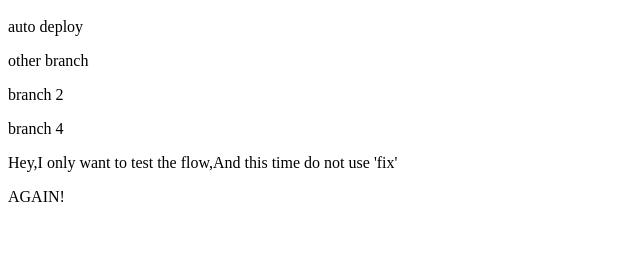
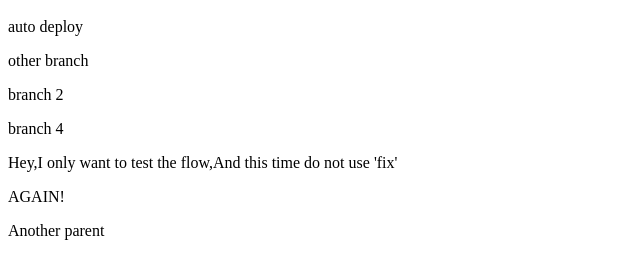
Before and after one commit to opsttan/my-site-github, a plain HTML site: page index.html in a window 1280 px wide. Shown: the part 48-326 px from the top of the page, without its empty margins (0-640 px from the left). Drawn offline with Linux system fonts and the light colour scheme.

Commit message:
fix #4 test

```diff
--- a/index.html
+++ b/index.html
@@ -7,5 +7,6 @@
 <p>branch 4</p>
 <p>Hey,I only want to test the flow,And this time do not use 'fix'</p>
 <p>AGAIN!</p>
+<p>Another parent</p>
 </body>
 </html>
```
